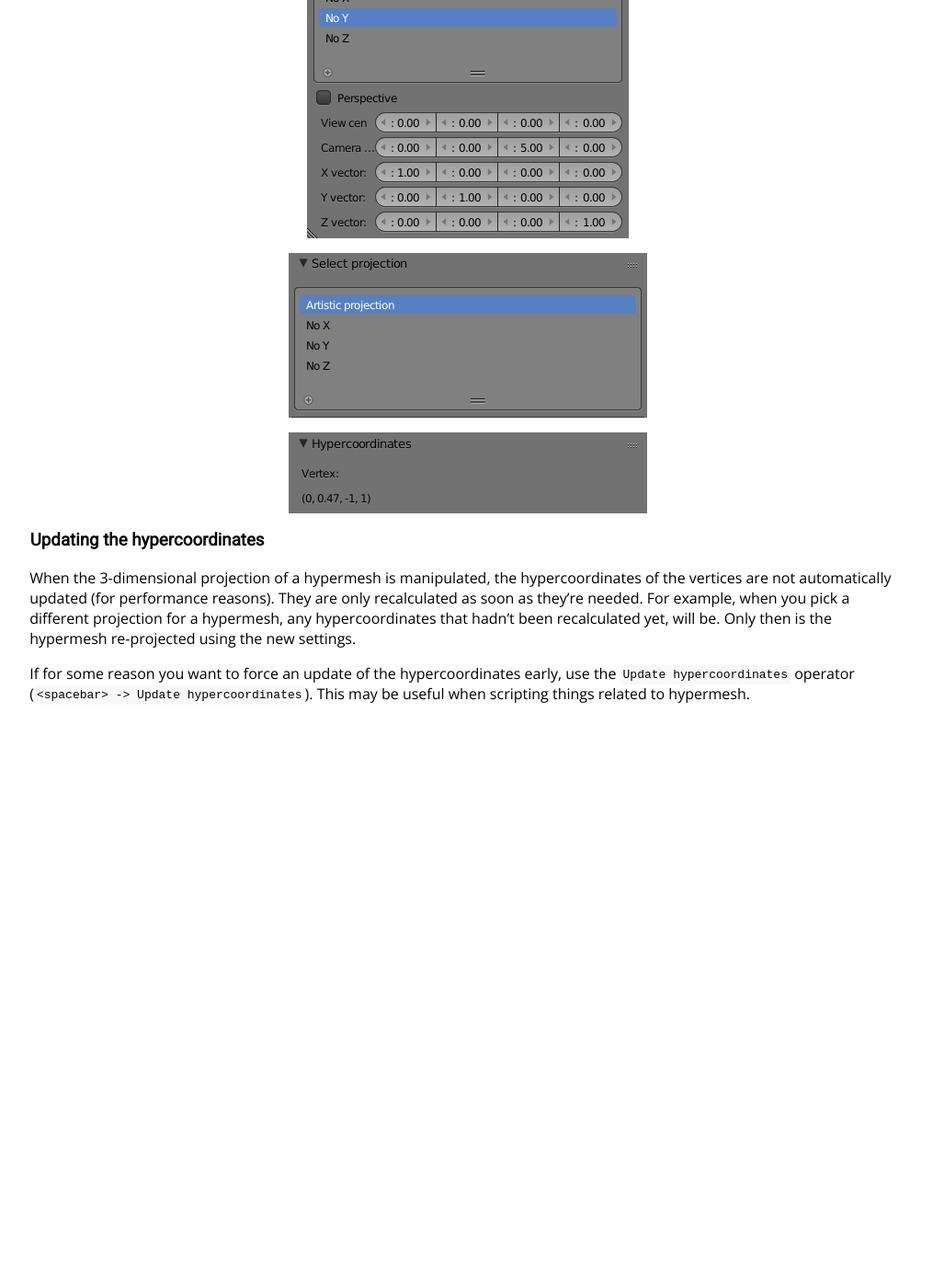
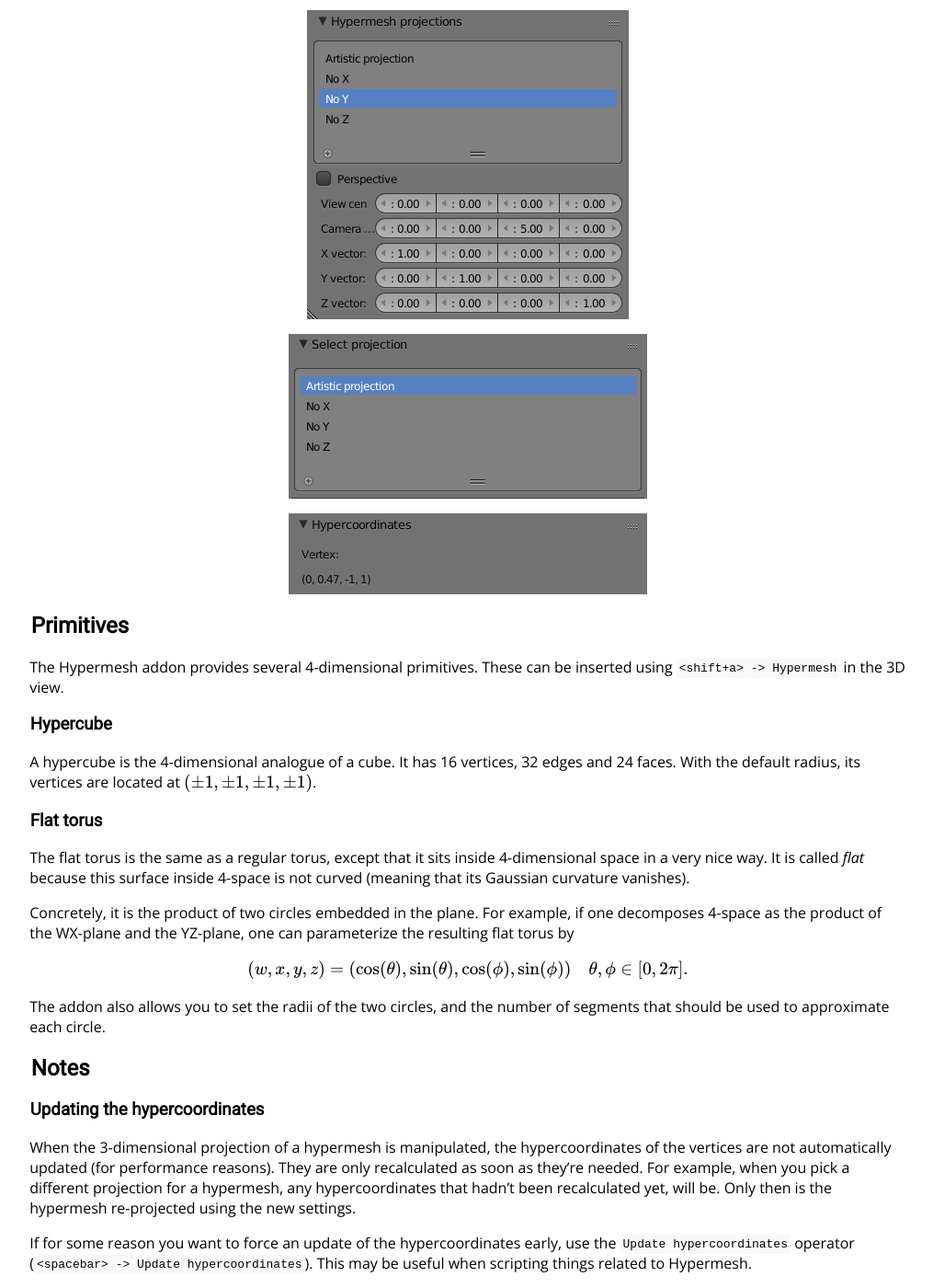
Before and after one commit to BlenderCN-Org/hypermesh, a Jekyll site: the page built from docs/user-guide.md, in a window 1280 px wide and 1400 px high, scrolled down 3479 px. Shown: the whole window at 92% size, without its empty margins (131-1146 px from the left). Built offline with Jekyll 4.4.1, drawn with Linux system fonts in a browser that asks for light colours; formulas are drawn with MathJax 3; before the commit the page ends 4260 px from its top, so only the background shows below that; some of the changed text lies outside the part shown.

Commit message:
User guide: describe primitives

```diff
--- a/docs/_layouts/default.html
+++ b/docs/_layouts/default.html
@@ -6,6 +6,8 @@
     <meta name="viewport" content="width=device-width, initial-scale=1.0" />
     <link href="https://fonts.googleapis.com/css?family=Open+Sans:400,400i|Roboto" rel="stylesheet" />
     <link href="{{ site.baseurl }}/css/default.css" rel="stylesheet" />
+    <script type="text/javascript" async src="https://cdn.mathjax.org/mathjax/latest/MathJax.js?config=TeX-MML-AM_CHTML">
+    </script>
 </head>
 
 <body>
--- a/docs/user-guide.md
+++ b/docs/user-guide.md
@@ -182,6 +182,38 @@ Now that you have created a hypermesh, new panels appear in the UI:
 </p>
 
 
+## Primitives
+
+The Hypermesh addon provides several 4-dimensional primitives. These can be inserted using `<shift+a> -> Hypermesh`
+in the 3D view.
+
+### Hypercube
+
+A hypercube is the 4-dimensional analogue of a cube.
+It has 16 vertices, 32 edges and 24 faces.
+With the default radius, its vertices are located at $$(\pm 1, \pm 1, \pm 1, \pm 1)$$.
+
+
+### Flat torus
+
+The flat torus is the same as a regular torus, except that it sits inside
+4-dimensional space in a very nice way.
+It is called _flat_ because this surface inside 4-space is not curved
+(meaning that its Gaussian curvature vanishes).
+
+Concretely, it is the product of two circles embedded in the plane.
+For example, if one decomposes 4-space as the product of the WX-plane
+and the YZ-plane, one can parameterize the resulting flat torus by
+
+$$ (w,x,y,z) = (\cos(\theta), \sin(\theta), \cos(\phi), \sin(\phi)) \quad\theta,\phi\in[0,2\pi] .$$
+
+The addon also allows you to set the radii of the two circles,
+and the number of segments that should be used to approximate each circle.
+
+
+
+## Notes
+
 ### Updating the hypercoordinates
 
 When the 3-dimensional projection of a hypermesh is manipulated,
@@ -193,4 +225,4 @@ settings.
 
 If for some reason you want to force an update of the hypercoordinates early,
 use the `Update hypercoordinates` operator (`<spacebar> -> Update hypercoordinates`).
-This may be useful when scripting things related to hypermesh.
+This may be useful when scripting things related to Hypermesh.
```
Also changed, not shown: other parts of docs/user-guide.md (+2 -2 lines).
